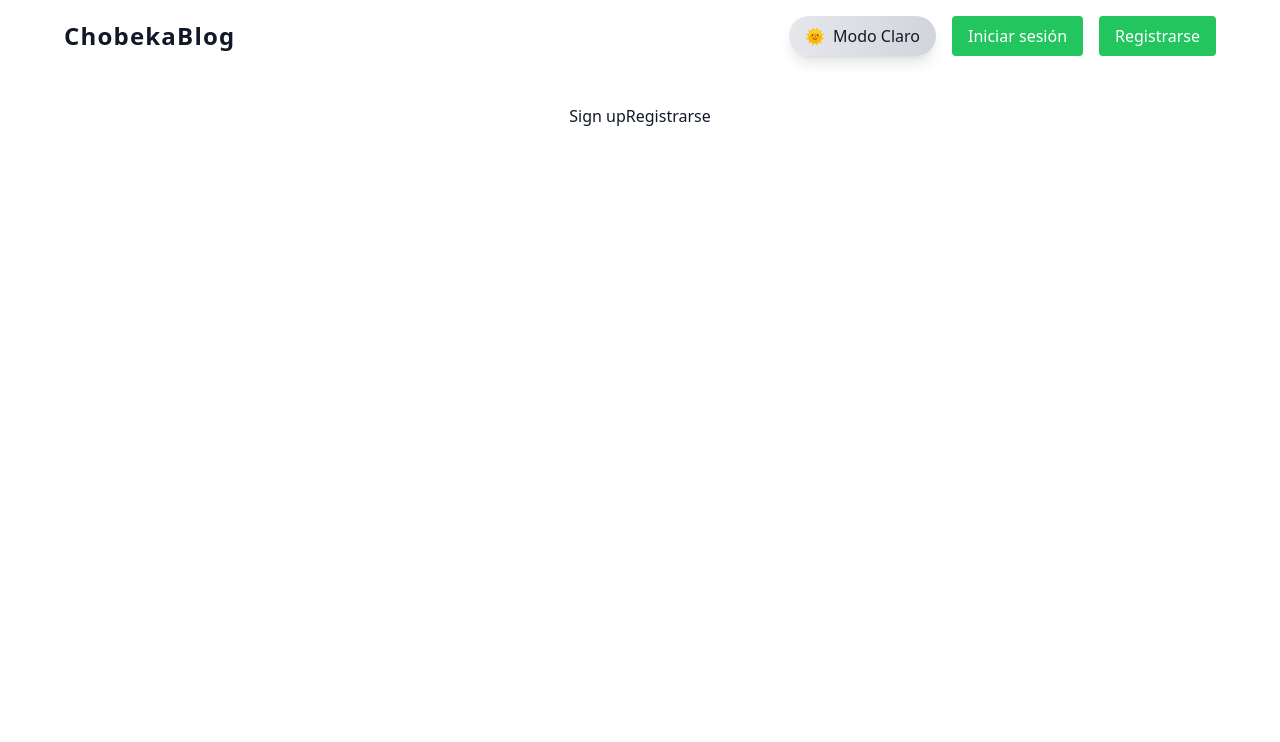
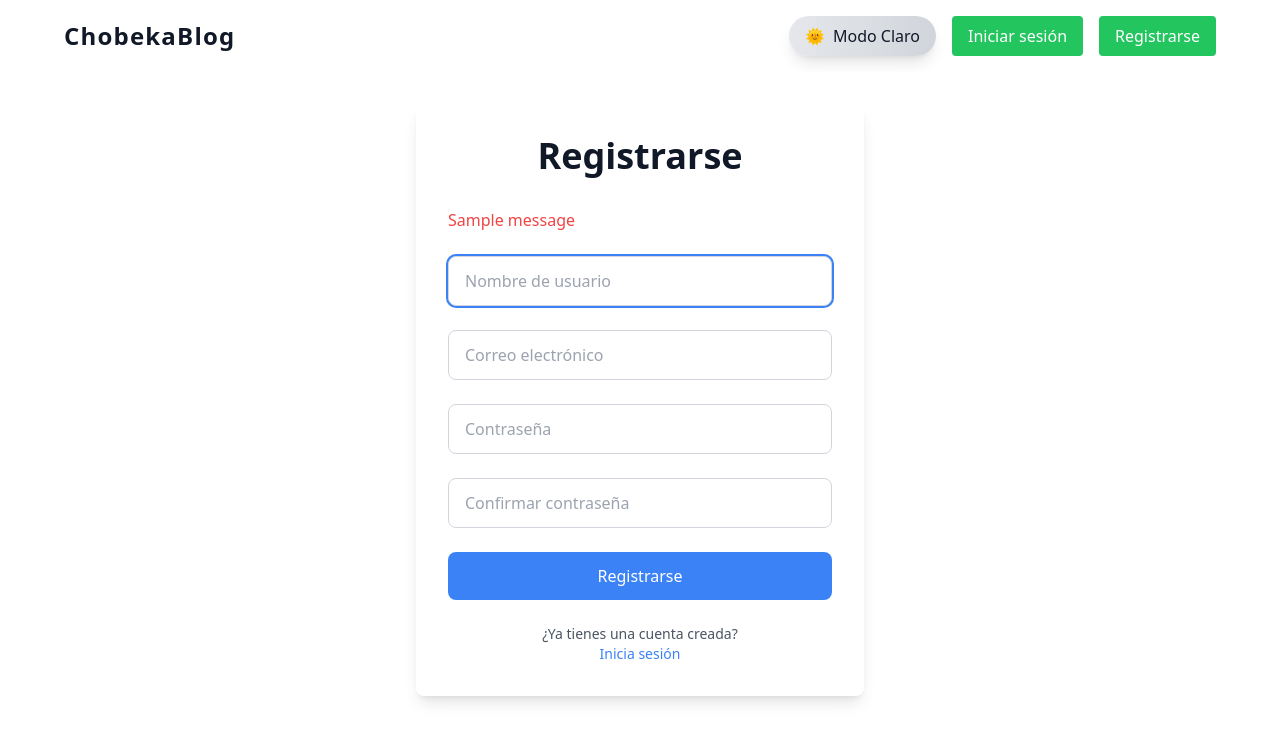
Before and after one commit to edwardperxz/chobeka-blog, a Django app: page /signup/ in a window 1280 px wide. Shown: the top 742 px of the page. Run offline with Django 5.2, Linux system fonts and the light colour scheme; tables that the repository leaves empty hold one stand-in row (values such as "Sample post"); one stand-in notice (Sample message) is shown; some libraries are stand-ins or nearby versions.

Commit message:
Registro funcional con usuario, correo y contraseña

```diff
--- a/blogapp/forms.py
+++ b/blogapp/forms.py
@@ -3,8 +3,40 @@ from django.contrib.auth.forms import UserCreationForm
 from django.contrib.auth.models import User
 
 class UserRegisterForm(UserCreationForm):
-    email = forms.EmailField(required=True)
+    email = forms.EmailField(
+        label='',
+        required=True,
+        widget=forms.EmailInput(attrs={
+            'class': 'bg-white dark:bg-gray-800 text-gray-900 dark:text-white px-4 py-3 rounded-lg w-full border border-gray-300 dark:border-gray-700 focus:outline-none focus:ring-2 focus:ring-blue-500',
+            'placeholder': 'Correo electrónico'
+        })
+    )
+
+    username = forms.CharField(
+        label='',  # Elimina el label del campo username
+        widget=forms.TextInput(attrs={
+            'class': 'bg-white dark:bg-gray-800 text-gray-900 dark:text-white px-4 py-3 rounded-lg w-full border border-gray-300 dark:border-gray-700 focus:outline-none focus:ring-2 focus:ring-blue-500',
+            'placeholder': 'Nombre de usuario'
+        })
+    )
+
+    password1 = forms.CharField(
+        required=True,
+        label='',
+        widget=forms.PasswordInput(attrs={
+            'class': 'bg-white dark:bg-gray-800 text-gray-900 dark:text-white px-4 py-3 rounded-lg w-full border border-gray-300 dark:border-gray-700 focus:outline-none focus:ring-2 focus:ring-blue-500',
+            'placeholder': 'Contraseña'
+        })
+    )
+    password2 = forms.CharField(
+        required=True,
+        label='',
+        widget=forms.PasswordInput(attrs={
+            'class': 'bg-white dark:bg-gray-800 text-gray-900 dark:text-white px-4 py-3 rounded-lg w-full border border-gray-300 dark:border-gray-700 focus:outline-none focus:ring-2 focus:ring-blue-500',
+            'placeholder': 'Confirmar contraseña'
+        })
+    )
 
     class Meta:
         model = User
-        fields = ['username', 'email', 'password']
+        fields = ['username', 'email', 'password1', 'password2']
--- a/blogapp/templates/blogapp/register.html
+++ b/blogapp/templates/blogapp/register.html
@@ -1,7 +1,36 @@
 {% extends 'base.html' %}
 {% block content %}
 <main class="flex-grow flex items-center justify-center">
-  <h2>Sign up</h2>
-    <button type="submit">Registrarse</button>
+  <div class="w-full max-w-md p-8 bg-white dark:bg-gray-800 rounded-lg shadow-lg">
+    <h1 class="text-4xl font-bold mb-8 text-center text-gray-900 dark:text-white">Registrarse</h1>
+
+    {% if messages %}
+      <ul class="mb-4">
+        {% for message in messages %}
+          <li class="text-red-500">{{ message }}</li>
+        {% endfor %}
+      </ul>
+    {% endif %}
+    {% if form.errors %}
+      <ul class="mb-4">
+        {% for field, errors in form.errors.items %}
+          <li class="text-red-500">{{ field }}: {{ errors|join:", " }}</li>
+        {% endfor %}
+      </ul>
+    {% endif %}
+
+    <form method="post" class="space-y-6 w-full">
+      {% csrf_token %}
+      {{ form.as_p }}
+      <button type="submit"
+              class="w-full px-6 py-3 bg-blue-500 hover:bg-blue-600 text-white rounded-lg transition-all duration-300">
+        Registrarse
+      </button>
+    </form>
+    <div class="mt-6 text-center text-sm">
+      <p class="text-gray-600 dark:text-gray-300">¿Ya tienes una cuenta creada?</p>
+      <a href="{% url 'blogapp:login' %}" class="text-blue-500 hover:underline">Inicia sesión</a>
+    </div>
+  </div>
 </main>
 {% endblock %}
--- a/blogapp/views.py
+++ b/blogapp/views.py
@@ -81,8 +81,10 @@ def sign_up(request):
         form = UserRegisterForm(request.POST)
         if form.is_valid():
             user = form.save()
-            login(request,user)
-            return redirect('blogapp:blog_list')
+            messages.success(request, '¡Tu cuenta ha sido creada!')
+            return redirect('blogapp:login')
+        else:
+            messages.error(request, 'Error! Porfavor corrige los siguientes errores.')
     else:
         form = UserRegisterForm()
     return render(request, 'blogapp/register.html', {'form':form})
```
Also changed, not shown: blogapp/templates/blogapp/login.html (+10 -1 lines), blogproject/settings.py (line endings or trailing spaces).
